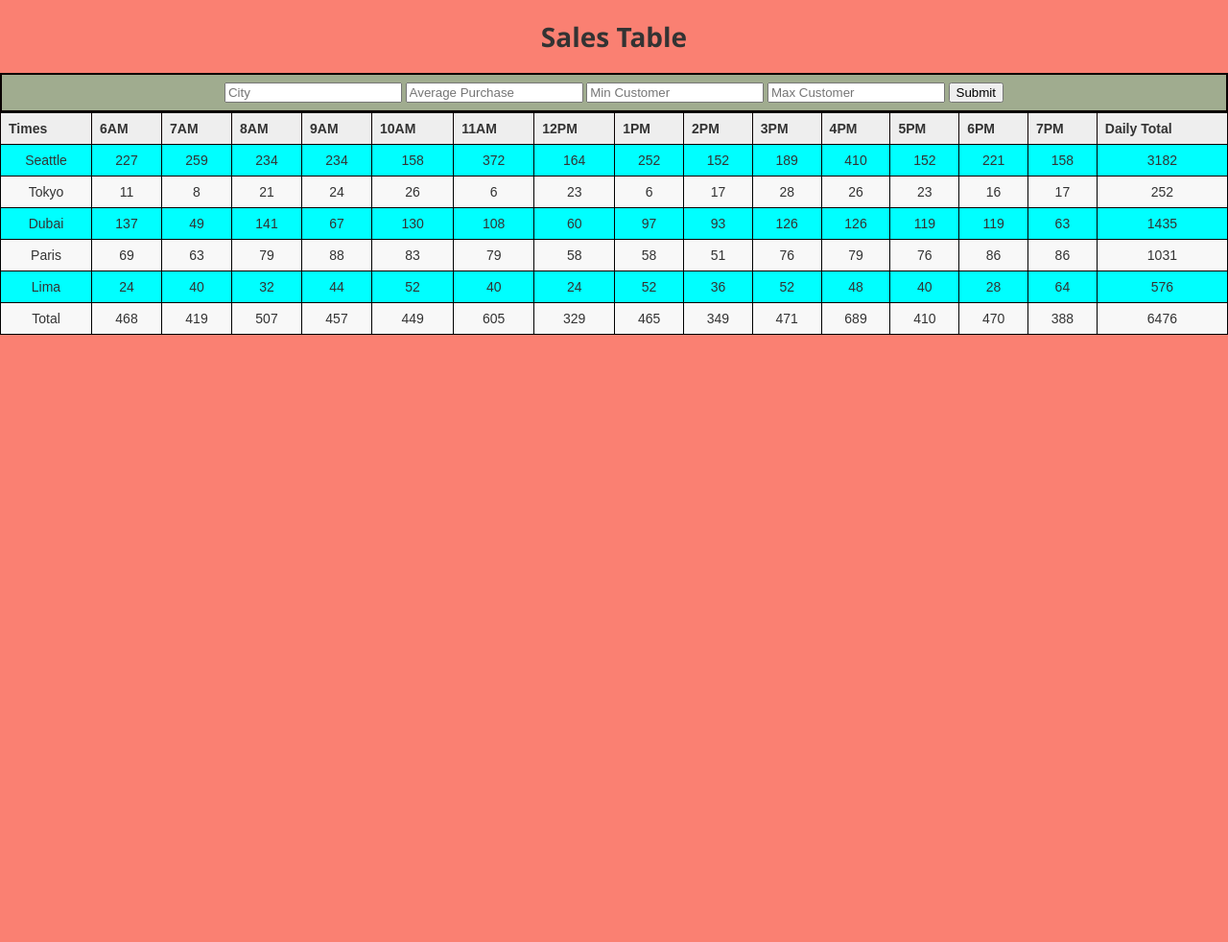
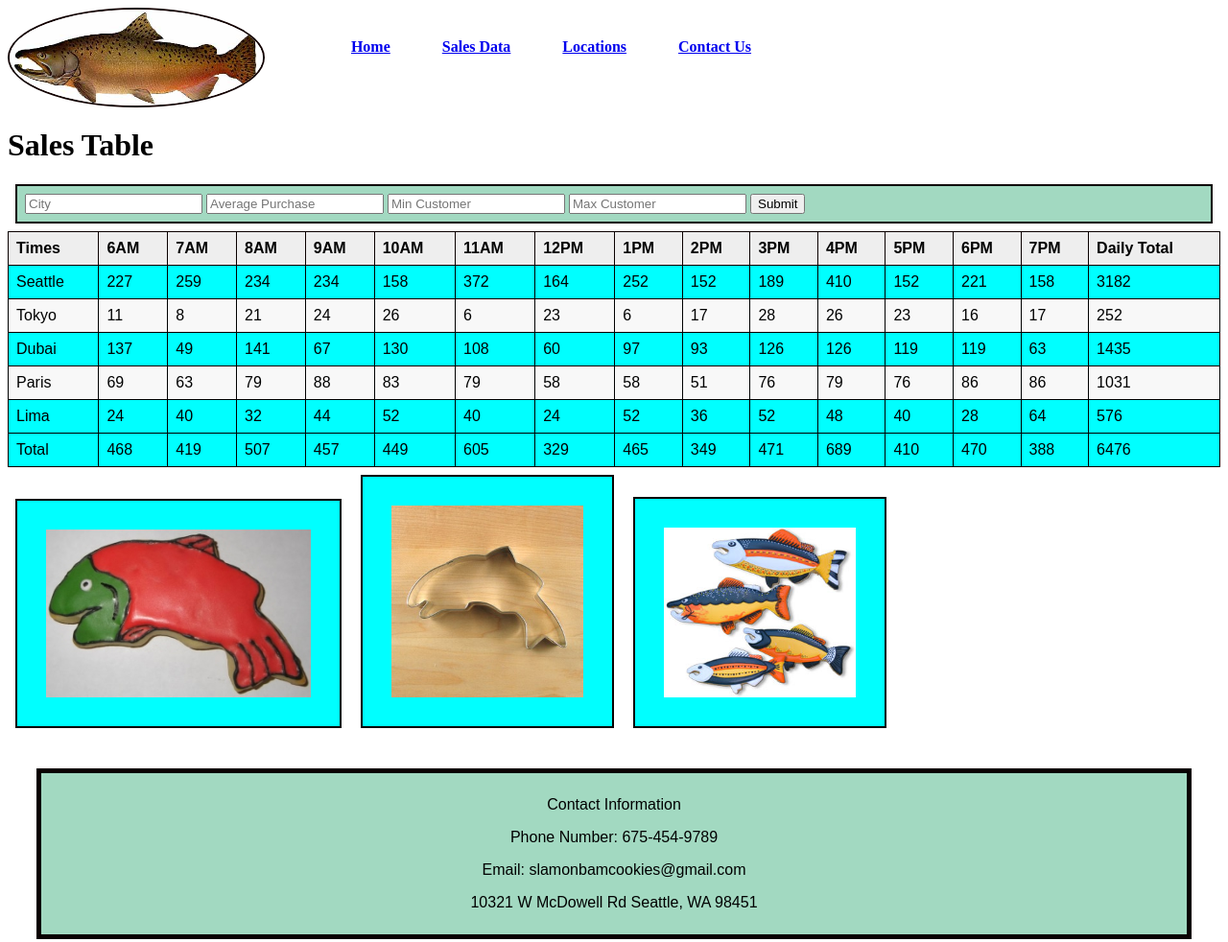
Before and after one commit to Hcooper23/cookie-stand, a plain HTML site: page sales.html in a window 1280 px wide. Shown: the whole page at 96% size. Before the commit the page ends 800 px from the top, so only its background shows below. Drawn offline with Linux system fonts and the light colour scheme.

Commit message:
Lab09 Update

```diff
--- a/app.js
+++ b/app.js
@@ -80,9 +80,9 @@ function drawHeader() {
 drawHeader();
 
 // Total Function
-tableCookie.prototype.drawFooter = function () {
+function drawFooter () {
   const totalRow = document.createElement('tr');
-  tbody.appendChild(totalRow);
+  tfoot.appendChild(totalRow);
   const totalCell1 = document.createElement('td');
   totalCell1.textContent = 'Total';
   totalRow.appendChild(totalCell1);
@@ -102,6 +102,20 @@ tableCookie.prototype.drawFooter = function () {
   totalRow.appendChild(totalCell3);
 };
 
+function handleSubmit(event) {
+  event.preventDefault();
+  console.log('handleSubmi');
+  let city = event.target.city.value;
+  let avgPurchase = event.target.avgPurchase.value;
+  let minHourly = event.target.minHourly.value;
+  let maxHourly = event.target.maxHourly.value;
+  console.log(event.target);
+  console.log(city, avgPurchase, minHourly, maxHourly);
+  const newLocation = new tableCookie (city, avgPurchase, minHourly, maxHourly);
+  newLocation.generateCookiesPerHour();
+  newLocation.drawRow();
+  thead.appendChild(row);
+}
 
 const seattle = new tableCookie('Seattle', 23, 65, 6.3);
 seattle.generateCookiesPerHour();
@@ -122,28 +136,35 @@ paris.drawRow();
 const lima = new tableCookie('Lima', 2, 16, 4.);
 lima.generateCookiesPerHour();
 lima.drawRow();
-lima.drawFooter();
+
+formEl.addEventListener('submit', handleSubmit);
 
 function handleSubmit(event) {
   event.preventDefault();
+  let city = event.target.city.value;
+  let avgPurchase = event.target.avgPurchase.value;
+  let minHourly = event.target.minHourly.value;
+  let maxHourly = event.target.maxHourly.value;
+  const newLocation = new tableCookie (city, avgPurchase, minHourly, maxHourly);
+  newLocation.generateCookiesPerHour();
+  newLocation.drawRow();
+  tfoot.innerHTML = '';
+  drawFooter();
 }
 
-formEl.addEventListener('submit', handleSubmit);
+drawFooter();
 
-let { city, avgPurchase, minHourly, maxHourly } = event.target;
 
-console.log(city, avgPurchase, minHourly, maxHourly);
+// let newLocations = new location(
+//   city.value,
+//   avgPurchase.value,
+//   minHourly.value,
+//   maxHourly.value
+// );
 
-let newLocations = new location(
-  city.value,
-  avgPurchase.value,
-  minHourly.value,
-  maxHourly.value
-);
-
-this.store.push(newLocations);
-newLocations.drawRow();
-displayTable();
+// this.store.push(newLocations);
+// newLocations.drawRow();
+// displayTable();
 
 // let operatingHours = function(){
 //   let headerRow = document.createElement('tr');
--- /dev/null
+++ b/css/contactstyle.css
@@ -0,0 +1,78 @@
+header nav {
+
+    color: grey !important;
+    font-weight: bold;
+    display: flex;
+    padding: auto;
+    border-radius: 20%;
+
+}
+
+nav img {
+    display: inline-block;
+    border-radius: 50%;
+    border: 2px solid rgb(22, 2, 2);
+    border-color: rgb(18, 1, 1);
+    max-height: 100px;
+}
+
+
+header li {
+    display: inline;
+    line-height: 50px;
+    margin-left: 50px
+}
+
+/* Style inputs with type="text", select elements and textareas */
+input[type=text],
+select,
+textarea {
+    width: 100%;
+    /* Full width */
+    padding: 12px;
+    /* Some padding */
+    border: 1px solid #ccc;
+    /* Gray border */
+    border-radius: 4px;
+    /* Rounded borders */
+    box-sizing: border-box;
+    /* Make sure that padding and width stays in place */
+    margin-top: 6px;
+    /* Add a top margin */
+    margin-bottom: 16px;
+    /* Bottom margin */
+    resize: vertical
+        /* Allow the user to vertically resize the textarea (not horizontally) */
+}
+
+/* Style the submit button with a specific background color etc */
+input[type=submit] {
+    background-color: #04AA6D;
+    color: white;
+    padding: 12px 20px;
+    border: none;
+    border-radius: 4px;
+    cursor: pointer;
+}
+
+/* When moving the mouse over the submit button, add a darker green color */
+input[type=submit]:hover {
+    background-color: #45a049;
+}
+
+/* Add a background color and some padding around the form */
+.container {
+    border-radius: 5px;
+    background-color: #f2f2f2;
+    padding: 20px;
+}
+
+footer {
+    background-color: rgba(111, 196, 159, 0.643);
+    border: 5px solid #090000;
+    padding: 8px;
+    margin: 0;
+    font-size: 100%;
+    font-family: 'Montserrat', sans-serif;
+    text-align: center;
+}
--- /dev/null
+++ b/css/homestyle.css
@@ -0,0 +1,43 @@
+header nav {
+    color: grey !important;
+    font-weight: bold;
+    display: flex;
+    padding: auto;
+    border-radius: 20%;
+
+}
+
+nav img {
+    display: inline-block;
+    border-radius: 50%;
+    border: 2px solid rgb(22, 2, 2);
+    border-color: rgb(18, 1, 1);
+    max-height: 100px;
+}
+
+header li {
+    display: inline;
+    line-height: 50px;
+    margin-left: 50px
+}
+
+.family{
+    max-width: 400px;
+    max-height: 400px;
+    overflow: hidden;
+}
+
+.salmonphoto{
+    max-width: 400px;
+    max-height: 400px;
+    overflow: hidden;
+}
+footer {
+    background-color: rgba(111, 196, 159, 0.643);
+    border: 5px solid #090000;
+    padding: 8px;
+    margin: 0;
+    font-size: 100%;
+    font-family: 'Montserrat', sans-serif;
+    text-align: center;
+}
--- /dev/null
+++ b/css/reset.css
@@ -0,0 +1,48 @@
+/* http://meyerweb.com/eric/tools/css/reset/
+   v2.0 | 20110126
+   License: none (public domain)
+*/
+
+html, body, div, span, applet, object, iframe,
+h1, h2, h3, h4, h5, h6, p, blockquote, pre,
+a, abbr, acronym, address, big, cite, code,
+del, dfn, em, img, ins, kbd, q, s, samp,
+small, strike, strong, sub, sup, tt, var,
+b, u, i, center,
+dl, dt, dd, ol, ul, li,
+fieldset, form, label, legend,
+table, caption, tbody, tfoot, thead, tr, th, td,
+article, aside, canvas, details, embed,
+figure, figcaption, footer, header, hgroup,
+menu, nav, output, ruby, section, summary,
+time, mark, audio, video {
+	margin: 0;
+	padding: 0;
+	border: 0;
+	font-size: 100%;
+	font: inherit;
+	vertical-align: baseline;
+}
+/* HTML5 display-role reset for older browsers */
+article, aside, details, figcaption, figure,
+footer, header, hgroup, menu, nav, section {
+	display: block;
+}
+body {
+	line-height: 1;
+}
+ol, ul {
+	list-style: none;
+}
+blockquote, q {
+	quotes: none;
+}
+blockquote:before, blockquote:after,
+q:before, q:after {
+	content: '';
+	content: none;
+}
+table {
+	border-collapse: collapse;
+	border-spacing: 0;
+}
--- /dev/null
+++ b/css/salestyle.css
@@ -0,0 +1,114 @@
+header nav {
+    color: grey !important;
+    font-weight: bold;
+    display: flex;
+    padding: auto;
+    border-radius: 20%;
+
+}
+
+nav img {
+    display: inline-block;
+    border-radius: 50%;
+    border: 2px solid rgb(22, 2, 2);
+    border-color: rgb(18, 1, 1);
+    max-height: 100px;
+}
+
+
+header li {
+    display: inline;
+    line-height: 50px;
+    margin-left: 50px
+}
+
+
+table {
+    border-collapse: collapse;
+    border-spacing: 0;
+    width: 100%;
+    margin: 0;
+    padding: 0;
+    font-size: 100%;
+    font-family: 'Montserrat', sans-serif;
+    background-color: aqua;
+}
+
+table th {
+    font-weight: bold;
+    text-align: left;
+}
+
+table th,
+table td {
+    padding: 8px;
+    border: 1px solid #090000;
+}
+
+table th {
+    background-color: #eee;
+    border: 1px solid #090000;
+}
+
+table td {
+    border: 1px solid #ddd;
+    border: 1px solid #000000;
+}
+
+table tr:nth-child(even) {
+    background-color: #f8f8f8;
+    border: 1px solid #090000;
+}
+
+form {
+    background-color: rgba(111, 196, 159, 0.643);
+    border: 2px solid #090000;
+    padding: 8px;
+    margin: 8px;
+}
+
+.salmoncookie {
+    margin: 300px;
+    padding: 8px;
+    border: 2px solid #090000;
+    padding: 30px;
+    margin: 8px;
+    max-width: 300px;
+    max-height: 300px;
+    background-color: aqua;
+    display: inline-block;
+}
+
+.cookiecutter {
+    margin: 30px;
+    padding: 8px;
+    border: 2px solid #090000;
+    padding: 30px;
+    margin: 8px;
+    max-width: 200px;
+    max-height: 200px;
+    background-color: aqua;
+    display: inline-block;
+}
+
+.schoolfish{
+    margin: 30px;
+    padding: 8px;
+    border: 2px solid #090000;
+    padding: 30px;
+    margin: 8px;
+    max-width: 200px;
+    max-height: 200px;
+    background-color: aqua;
+    display: inline-block;
+}
+
+footer {
+    background-color: rgba(111, 196, 159, 0.643);
+    border: 5px solid #090000;
+    padding: 8px;
+    margin: 30px;
+    font-size: 100%;
+    font-family: 'Montserrat', sans-serif;
+    text-align: center;
+}
--- /dev/null
+++ b/css/storestyle.css
@@ -0,0 +1,47 @@
+header nav {
+    color: grey !important;
+    font-weight: bold;
+    display: flex;
+    padding: auto;
+}
+
+nav img {
+    display: inline-block;
+    border-radius: 50%;
+    border: 2px solid rgb(22, 2, 2);
+    border-color: rgb(18, 1, 1);
+    max-height: 100px;
+}
+
+header li {
+    display: inline;
+    line-height: 50px;
+    margin-left: 50px
+}
+
+body img{
+    max-width: 250px;
+    max-height: 250px;
+    border-radius: 50%;
+    border: 2px solid rgb(18, 1, 1);
+    float: right;
+    display: inline-block;
+}
+
+footer {
+    background-color: rgba(111, 196, 159, 0.643);
+    border: 5px solid #090000;
+    padding: 8px;
+    margin: 30px;
+    font-size: 100%;
+    font-family: 'Montserrat', sans-serif;
+    text-align: center;
+}
+
+body section{
+    text-align: left;
+    padding: 0;
+    margin: 0;
+    display: inline-block;
+
+}
--- a/css/style.css
+++ /dev/null
@@ -1,84 +0,0 @@
-body {
-    background-color:salmon;
-    text-align: center;
-    font-family: 'Segoe UI', sans-serif;
-    margin: 0;
-    padding: 0;
-    font-size: 14px;
-    font-weight: 400;
-    color: #333;
-}
-
-.storelocations{
-   display: flex;
-   flex-direction: column;
-   align-items: center;
-   justify-content: center;
-   height: 100%;
-   width: 100%;
-   margin: 0;
-   padding: 0;
-   background-color: whitesmoke;
-   color: black;
-   font-size: medium;
-}
-table {
-    border-collapse: collapse;
-    border-spacing: 0;
-    width: 100%;
-    margin: 0;
-    padding: 0;
-    font-size: 100%;
-    font-family: 'Montserrat', sans-serif;
-    background-color: aqua;
-}
-
-table th {
-    font-weight: bold;
-    text-align: left;
-}
-
-table th, table td {
-    padding: 8px;
-    border: 1px solid #090000;
-}
-
-table th {
-    background-color: #eee;
-    border: 1px solid #090000;
-}
-
-table td {
-    border: 1px solid #ddd;
-    border: 1px solid #000000;
-}
-
-table tr:nth-child(even) {
-    background-color: #f8f8f8;
-    border: 1px solid #090000;
-}
-
-/* // Location on html */
-
-footer {
-    background-color: rgba(111, 196, 159, 0.643);
-    border: 5px solid #090000;
-    padding: 8px;
-    margin: 0;
-    font-size: 100%;
-    font-family: 'Montserrat', sans-serif;
-    text-align: center;
-}
-
-footer :first-child{
-    margin-top: 0;
-    padding-top: 0;
-    border-top: 0;
-    text-align: center;
-}
-
-form {
-  background-color: rgba(111, 196, 159, 0.643);
-  border: 2px solid #090000;
-  padding: 8px;
-}
--- a/sales.html
+++ b/sales.html
@@ -1,12 +1,25 @@
 <!DOCTYPE html>
 <html lang="en">
+<link rel="stylesheet" href="css/salestyle.css">
+<link rel="resetstylesheet" href="css/reset.css">
 
 <head>
     <meta charset="UTF-8">
     <meta http-equiv="X-UA-Compatible" content="IE=edge">
     <meta name="viewport" content="width=device-width, initial-scale=1.0">
-    <title>Document</title>
+    <title>Sales</title>
     <link rel="stylesheet" href="css/style.css">
+    <header>
+        <nav>
+            <img src="Images/chinook (Lab08B).jpeg" alt="logo" title="logo">
+            <ul>
+                <a><li class="homeHyperlink"><a href="index.html">Home</a></li></a>
+                <a><li class="salesDataHyperlink"> <a href="sales.html">Sales Data</a></li></a>
+                <a><li class="storesHyperlink"><a href="stores.html"> Locations</a></li></a>
+                <a><li class="contacUsHyperlink"><a href="contact.html">Contact Us</a></li></a>
+            </ul>
+        </nav>
+    </header>
 </head>
 
 <body>
@@ -14,12 +27,12 @@
         <h1>Sales Table</h1>
     </header>
     <Div>
-        <form id = "form">
-            <input class="city" type="City" name="City" placeholder="City">
-            <input class="avgPurchase" type="avgPurchase" name="avgPurchase" placeholder="Average Purchase">
-            <input class="minCustomer" type="minCustomer" name="minCustomer" placeholder="Min Customer">
-            <input class="maxCustomer" type="maxCustomer" name="maxCustomer" placeholder="Max Customer">
-            <input class="submitButton" type="submit" name="submit" value="Submit" id="submit">
+        <form id="form">
+            <input class="city" type="text" name="city" placeholder="City">
+            <input class="avgPurchase" type="number" name="avgPurchase" placeholder="Average Purchase">
+            <input class="minCustomer" type="number" name="minHourly" placeholder="Min Customer">
+            <input class="maxCustomer" type="number" name="maxHourly" placeholder="Max Customer">
+            <button class="submitButton" type="submit" id="submit"> Submit </button>
         </form>
     </Div>
     <table id="cookieTable">
@@ -28,6 +41,14 @@
         <tfoot id="tfoot"></tfoot>
     </table>
     <script src="app.js"></script>
+    <img class="salmoncookie" src="Images/frosted-cookie (Lab08B).jpeg" alt="Frosted Cookie Samples">
+    <img class="cookiecutter" src="Images/cutter (Lab08B).jpeg" alt="Salmon Cutter">
+    <img class="schoolfish" src="Images/fish (Lab08B).jpeg" alt="School Of Fish">
 </body>
-
+<footer>
+    <p> Contact Information </p>
+    <p> Phone Number: 675-454-9789</p>
+    <p> Email: slamonbamcookies@gmail.com</p>
+    <p>10321 W McDowell Rd Seattle, WA 98451</p>
+</footer>
 </html>
```
Also changed, not shown: contact.html (added, +61 -0 lines), index.html (+43 -31 lines), locations.html (deleted, +0 -20 lines), stores.html (added, +43 -0 lines).
